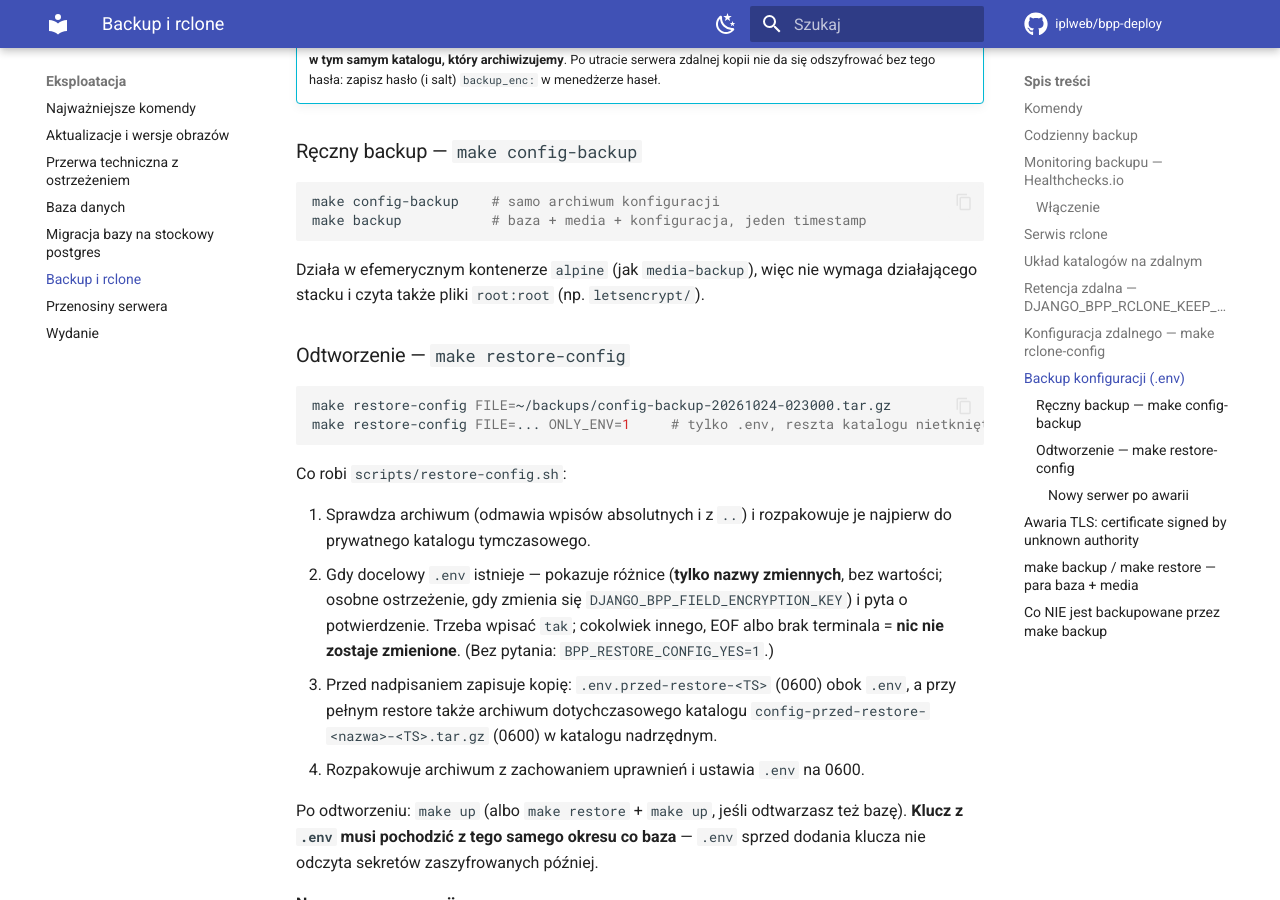
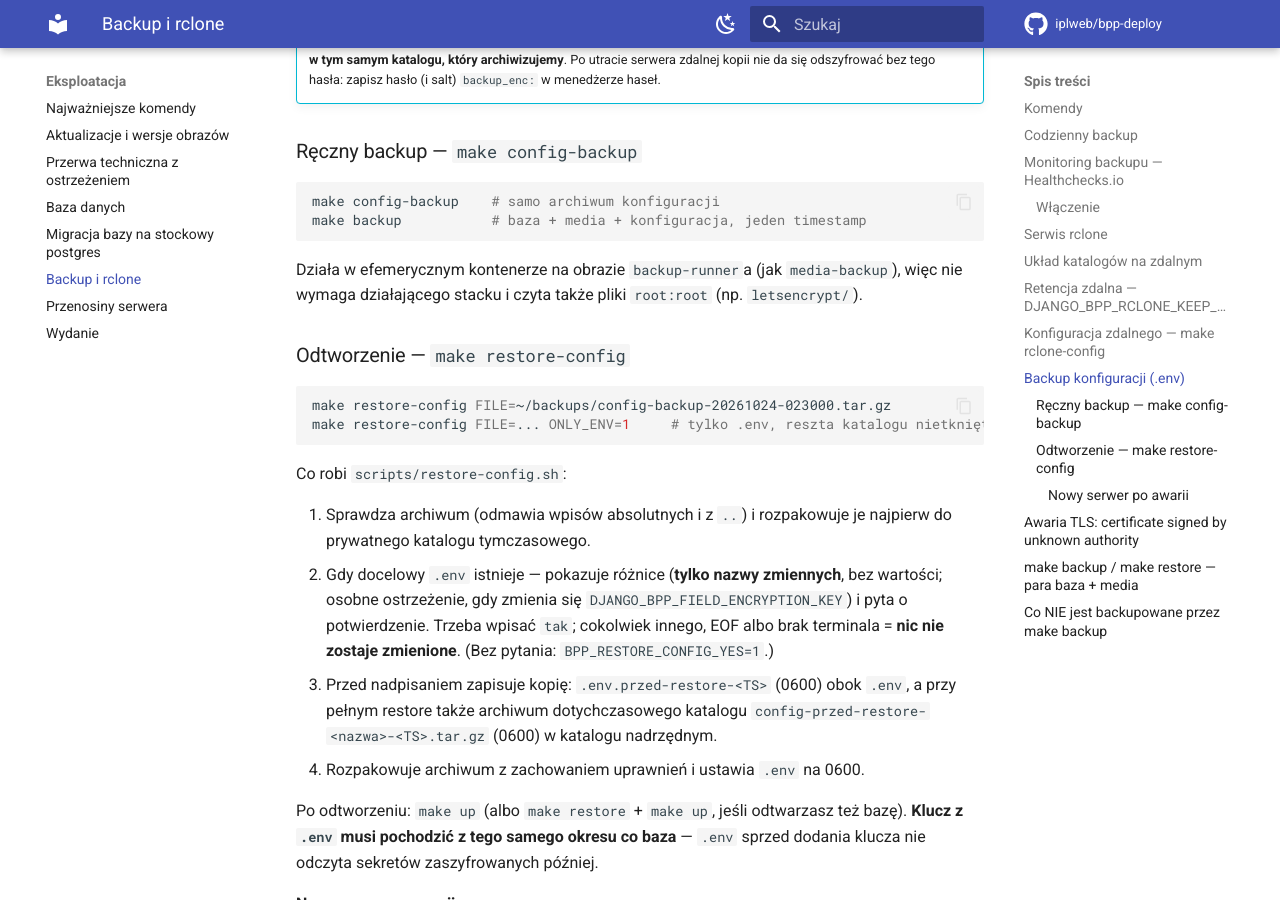
Before and after one commit to iplweb/bpp-deploy, an MkDocs documentation site: the page built from docs/eksploatacja/backup-i-rclone.md, in a window 1280 px wide and 900 px high, scrolled down 7117 px. Built offline with MkDocs 1.6.1 and Material for MkDocs 9.7.7, drawn with Linux system fonts in a browser that asks for light colours; comment, search, counter and statistics services are not loaded.

Commit message:
fix(backup): jednorazowe kontenery na obrazie backup-runnera zamiast alpine
`docker system prune -af` z końca `make up` kasował `alpine` po każdym
deployu, bo nie trzyma go żaden działający kontener. media-backup,
config-backup, restore, upgrade-postgres i open-docker-volume ściągały
go potem od nowa z Docker Huba — także w chwili odtwarzania po awarii.

Teraz jadą na BPP_HELPER_IMAGE: obrazie orkiestratora backupu
(BPP_ORCHESTRATOR_IMAGE, domyślnie docker:28-cli), który jest w użyciu
i prune go nie rusza. Entrypoint podawany jawnie, bo własny entrypoint
tego obrazu potrafi dokleić `docker` przed komendą.

test_helper_image pilnuje, żeby default był ten sam w compose,
Makefile i skryptach oraz żeby goły `alpine` nie wrócił.

Co-Authored-By: Claude Fable 5.2 <noreply@anthropic.com>

````diff
--- a/docs/eksploatacja/backup-i-rclone.md
+++ b/docs/eksploatacja/backup-i-rclone.md
@@ -338,7 +338,7 @@ make config-backup    # samo archiwum konfiguracji
 make backup           # baza + media + konfiguracja, jeden timestamp
 ```
 
-Działa w efemerycznym kontenerze `alpine` (jak `media-backup`), więc nie wymaga
+Działa w efemerycznym kontenerze na obrazie `backup-runner`a (jak `media-backup`), więc nie wymaga
 działającego stacku i czyta także pliki `root:root` (np. `letsencrypt/`).
 
 ### Odtworzenie — `make restore-config`
````
Also changed, not shown: CLAUDE.md (+1 -1 lines), 7 other files.
